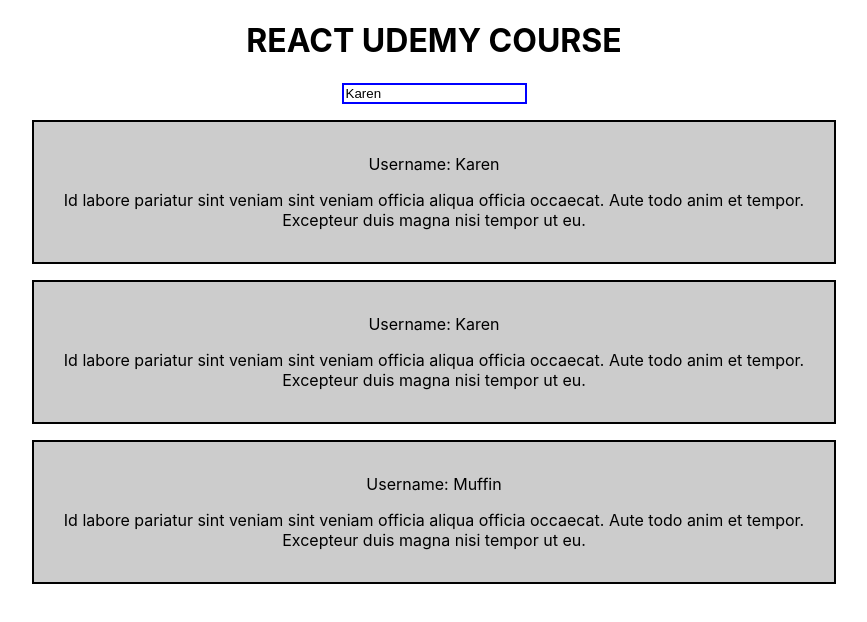
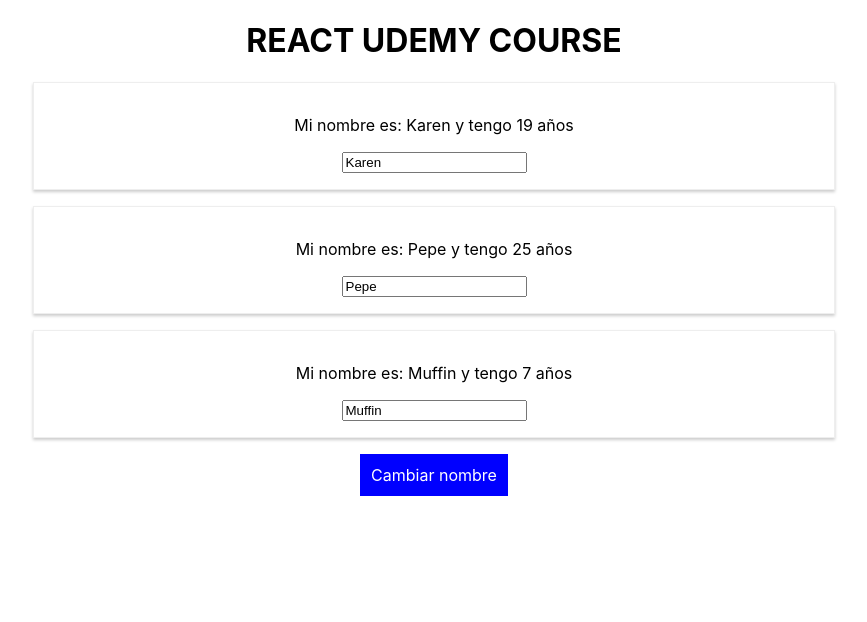
Before and after one commit to Pantuflas/react-udemy, a React (Create React App) app: page / in a window 1280 px wide. Shown: the top 622 px of the page, without its empty margins (206-1073 px from the left). Built offline with nearby package versions, Linux system fonts and the light colour scheme.

Commit message:
Publish Module 2 branch

```diff
--- a/src/App.js
+++ b/src/App.js
@@ -1,7 +1,7 @@
 import React from 'react';
 import './App.css';
 import Person from './components/Person';
-import UserContainer from './components/UserContainer.js/UserContainer';
+
 
 
 
@@ -9,7 +9,7 @@ function App() {
   return (
     <div className="App">
       <h1>REACT UDEMY COURSE</h1>
-      <UserContainer />
+      <Person />
 
     </div>
   );
--- a/src/components/UserContainer.js/UserContainer.js
+++ /dev/null
@@ -1,28 +0,0 @@
-import React, { Component } from 'react'
-import UserOutput from '../UserOutput/UserOutput'
-import UserInput from '../UserInput/UserInput';
-
-class UserContainer extends Component {
-    state = {
-        name: 'Karen'
-    }
-
-    nameChangeHandler = (e) => {
-        this.setState({
-            name: e.target.value
-        })
-    }
-
-   render() {
-       return (
-           <div>
-               <UserInput changed={this.nameChangeHandler} currentName={this.state.name}/>
-               <UserOutput name={this.state.name} />
-               <UserOutput name={this.state.name} />
-               <UserOutput name='Muffin' />
-           </div>
-       )
-   }
-}
-
-export default UserContainer
--- a/src/components/UserInput/UserInput.js
+++ /dev/null
@@ -1,12 +0,0 @@
-import React from 'react'
-
-const UserInput = (props) => {
-    const inputStyle = {
-        border: '2px solid blue'
-    };
-
-    return (
-        <input type="text" style={inputStyle} onChange={props.changed} value={props.currentName}/>
-    )
-}
- export default UserInput
--- a/src/components/UserOutput/UserOutput.css
+++ /dev/null
@@ -1,8 +0,0 @@
-.UserOutput {
-    width: 60%;
-    padding: 16px;
-    margin: 16px auto;
-    border: 2px solid black;
-    background-color: #ccc;
-    text-align: center;
-}
--- a/src/components/UserOutput/UserOutput.js
+++ /dev/null
@@ -1,13 +0,0 @@
-import React from 'react'
-import './UserOutput.css'
-const UserOutput = (props) => {
-    return (
-        <div className="UserOutput">
-            <p>Username: {props.name}</p>
-            <p>Id labore pariatur sint veniam sint veniam officia aliqua officia occaecat. Aute todo anim et tempor. Excepteur duis magna nisi tempor ut eu.</p>
-        </div>
-
-    )
-}
-
-export default UserOutput
```
